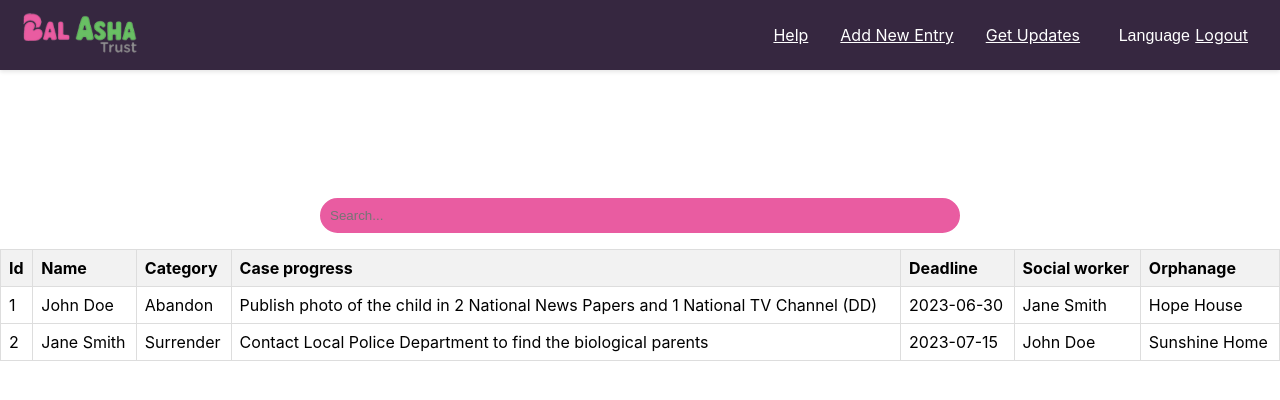
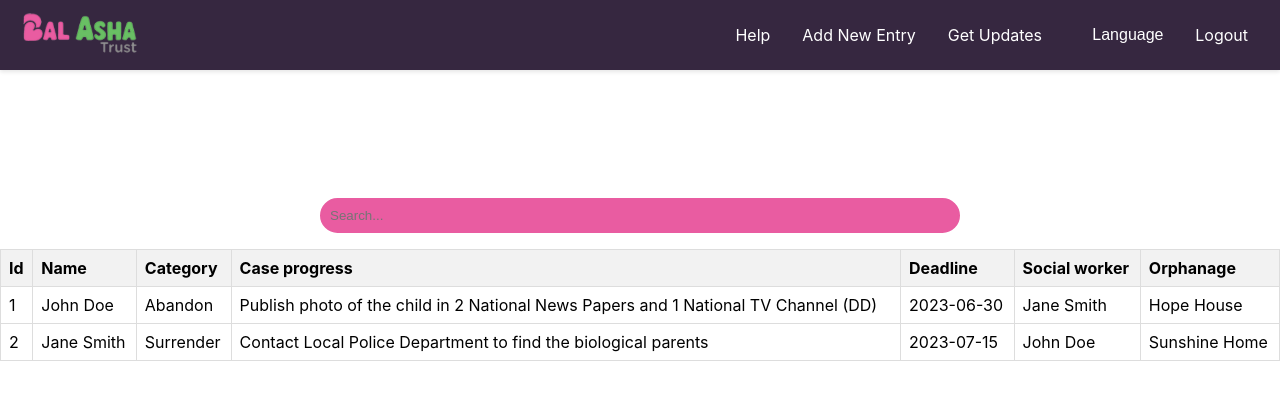
Before and after one commit to CodeToGiveTeam8/frontend, a React (Create React App) app: page /grassDashboard in a window 1280 px wide. Shown: the top 400 px of the page. Built offline with nearby package versions, Linux system fonts and the light colour scheme.

Commit message:
styles css

```diff
--- a/src/Components/Login.jsx
+++ b/src/Components/Login.jsx
@@ -33,7 +33,7 @@ function Login() {
     }
     const token = cookies.get("accessToken"); // to get token already present.If there is token ,login page should not be rendered
     const configObject = {
-      url:"/user/login",
+      url:"http://localhost:8081/user/login",
       method:'POST',
       headers:{'Content-Type':'application/json','Authorization': token},
       body:objectBody
--- a/src/Components/Navs/styles.css
+++ b/src/Components/Navs/styles.css
@@ -19,6 +19,7 @@
     margin-left: 1rem;
     margin-right: 1rem;
     color: white;
+    text-decoration: none;
   }
 
   .navbar-dropdown-menu {
@@ -42,6 +43,8 @@
   }
 
   .navbar-dropdown-toggle {
+    padding: 10px;
+    margin-right: 30px;
     color: white;
     font-size: 1rem;
     border: none;
```
